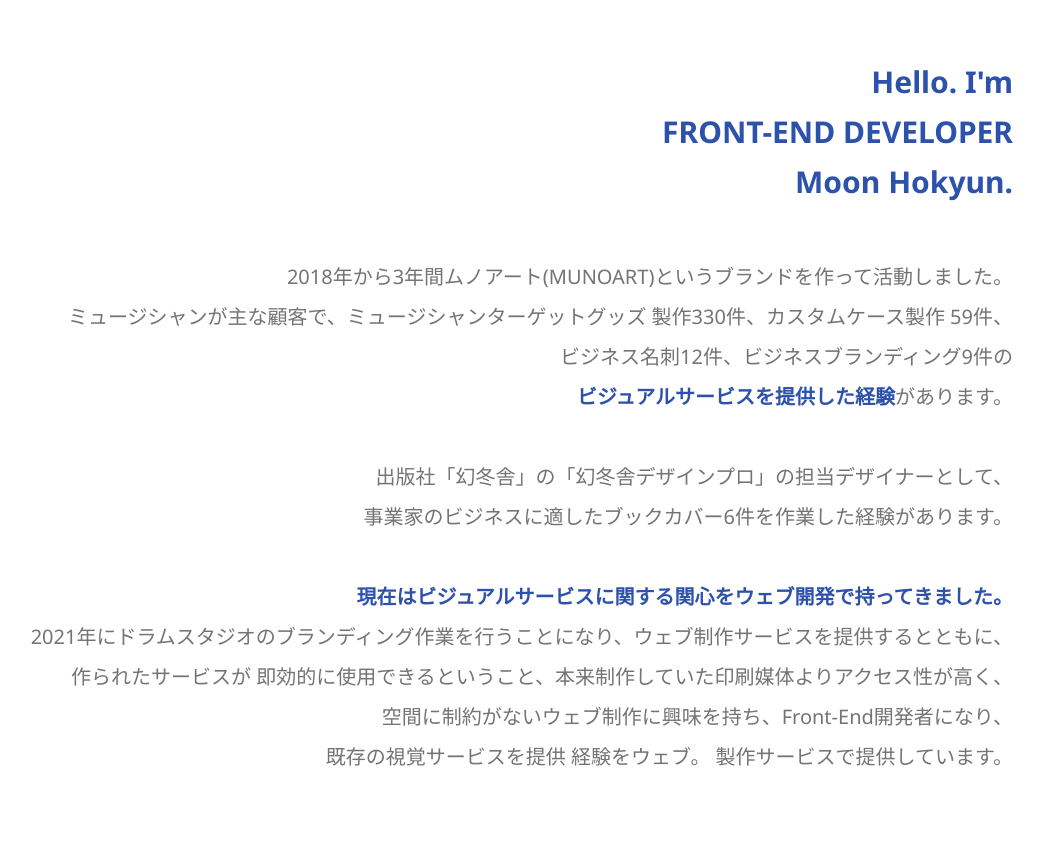
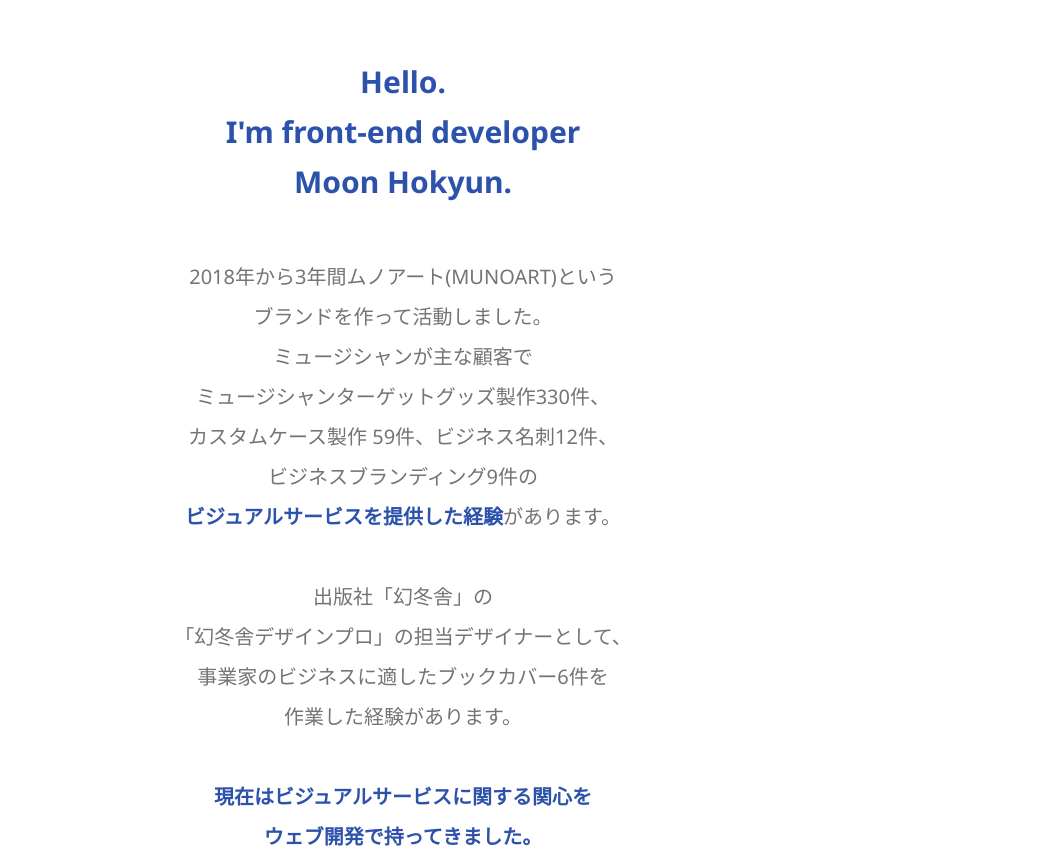
Before and after one commit to Moonhokyun/Resume_Project, a plain HTML site: page jp-index.html in a window 1280 px wide. Shown: the part 583-1436 px from the top of the page, without its empty margins (237-1280 px from the left). Drawn offline with Linux system fonts and the light colour scheme.

Commit message:
text-align

```diff
--- a/jp-index.html
+++ b/jp-index.html
@@ -37,17 +37,24 @@
 
 
     <article id="hello">
-      <h2 class="hello-title">Hello. I'm<br>FRONT-END DEVELOPER<br>Moon Hokyun.</h2>
-      <p class="hello-p hello-one paragraph">2018年から3年間ムノアート(MUNOART)というブランドを作って活動しました。<br>ミュージシャンが主な顧客で、ミュージシャンターゲットグッズ
-        製作330件、カスタムケース製作 59件、
-        <br>ビジネス名刺12件、ビジネスブランディング9件の<br>
+      <h2 class="hello-title">Hello.<br>I'm front-end developer<br>Moon Hokyun.</h2>
+      <p class="hello-p hello-one paragraph">2018年から3年間ムノアート(MUNOART)という
+        <br>ブランドを作って活動しました。
+        <br>ミュージシャンが主な顧客で
+        <br>ミュージシャンターゲットグッズ製作330件、
+        <br>カスタムケース製作 59件、ビジネス名刺12件、
+        <br>ビジネスブランディング9件の<br>
         <b>ビジュアルサービスを提供した経験</b>があります。</p>
-      <p class="hello-p hello-two paragraph">出版社「幻冬舎」の「幻冬舎デザインプロ」の担当デザイナーとして、
-        <br>事業家のビジネスに適したブックカバー6件を作業した経験があります。</p>
+      <p class="hello-p hello-two paragraph">出版社「幻冬舎」の
+        <br>「幻冬舎デザインプロ」の担当デザイナーとして、
+        <br>事業家のビジネスに適したブックカバー6件を
+        <br>作業した経験があります。</p>
       <p class="hello-p hello-three paragraph up-on-scroll">
-        <b>現在はビジュアルサービスに関する関心をウェブ開発で持ってきました。</b>
-        <br>2021年にドラムスタジオのブランディング作業を行うことになり、ウェブ制作サービスを提供するとともに、<br>作られたサービスが
-        即効的に使用できるということ、本来制作していた印刷媒体よりアクセス性が高く、
+        <b>現在はビジュアルサービスに関する関心を<br>ウェブ開発で持ってきました。</b>
+        <br>2021年にドラムスタジオのブランディング作業を行うことになり、
+        <br>ウェブ制作サービスを提供するとともに、
+        <br>作られたサービスが即効的に使用できるということ、
+        <br>本来制作していた印刷媒体よりアクセス性が高く、
         <br>空間に制約がないウェブ制作に興味を持ち、Front-End開発者になり、<br>既存の視覚サービスを提供
         経験をウェブ。
         製作サービスで提供しています。
--- a/main.css
+++ b/main.css
@@ -101,13 +101,13 @@ h2 {
 
 #hello {
   margin-top: 60px;
-  text-align: right;
+  text-align: center;
   display: flex;
   flex-direction: column;
 }
 
 .header-title {
-  text-align: right;
+  text-align: center;
   font-size: 30px;
   line-height: 40px;
   font-weight: 700;
```
Also changed, not shown: index.html (+12 -11 lines).
